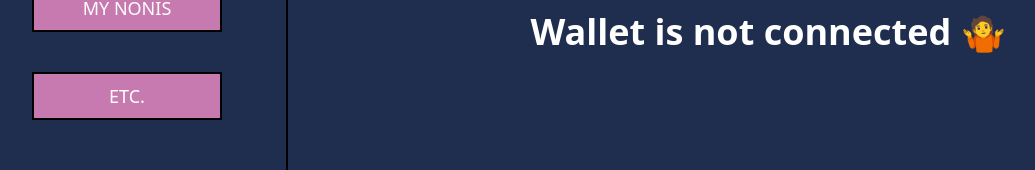
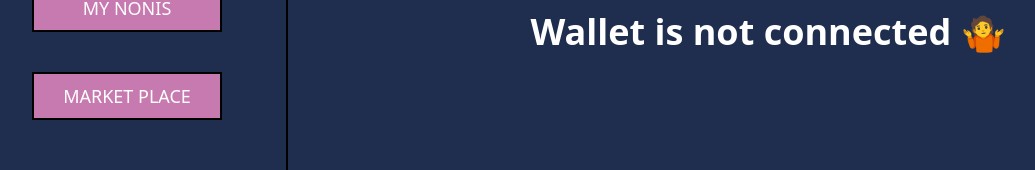
Before and after one commit to ErikKaum/noni, a Next.js app: page /app in a window 1280 px wide. Shown: the part 368-538 px from the top of the page, without its empty margins (32-1067 px from the left). Built offline with nearby package versions, Linux system fonts and the light colour scheme.

Commit message:
added market place to main nav

```diff
--- a/components/Nav.js
+++ b/components/Nav.js
@@ -1,3 +1,5 @@
+import Link from "next/link"
+
 import { ethers } from "ethers"
 import { useContext } from "react"
 import { Toaster, toast } from "react-hot-toast"
@@ -73,9 +75,12 @@ const Nav = ({setPage}) => {
         MY NONIS
       </button>
 
-      <button onClick={() => setPage("etc")} className="border-2 border-black w-full text-lg font-medium py-2 bg-noni-pink hover:bg-noni-lb ">
-        ETC.
-      </button>
+      <Link href={"/market-place"} passHref>
+        <button className="border-2 border-black w-full text-lg font-medium py-2 bg-noni-pink hover:bg-noni-lb ">
+          MARKET PLACE
+        </button>
+      </Link>
+
     </div>
 
     <div className="flex w-3/5">
```
